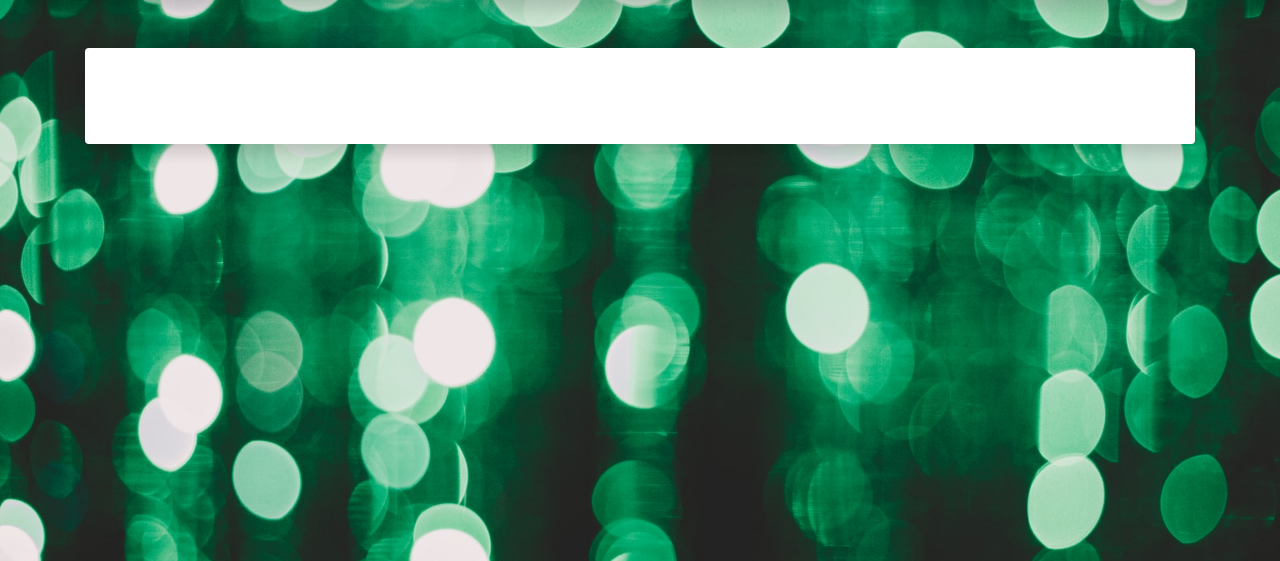
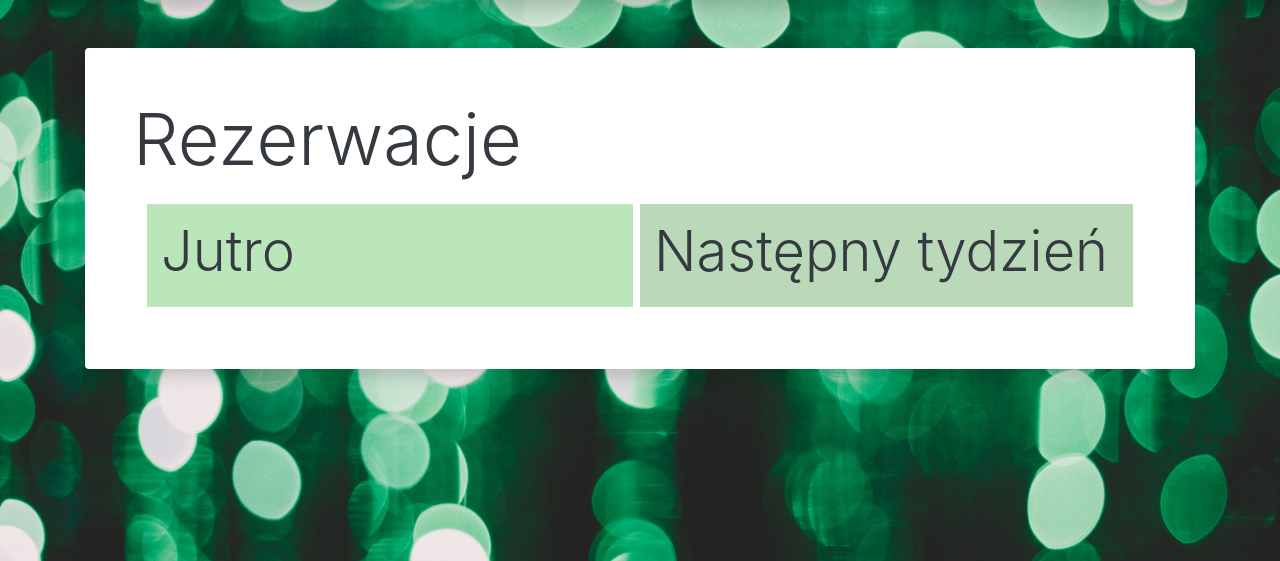
Before and after one commit to MuskoM/bazy_danych_reservations, a Django app: page /reservations/ in a window 1280 px wide. Shown: the part 60-621 px from the top of the page. Run offline with Django 3.2, Linux system fonts and the light colour scheme; data that the repository does not hold is empty; some libraries are stand-ins or nearby versions.

Commit message:
Wyswietlanie rezerwacji na jutro i na następny tydzien

```diff
--- /dev/null
+++ b/reservations/static/reservations/css/reservations.css
@@ -0,0 +1,18 @@
+.second-div {
+    background-color: hsla(120,70%,30%,0.3);
+    padding: 1em 1em 1em 1em;
+    grid-column: 2/3;
+}
+
+.first-div {
+    padding: 1em 1em 1em 1em;
+    background-color: hsla(120,70%,40%,0.3);
+    margin-right: 0.5em
+}
+
+.reservations-container{
+    padding: 1em 1em 1em 1em;
+    display: grid;
+    grid-template-columns: 1fr 1fr;
+    grid-column: 1/2;
+}
--- a/reservations/templates/reservations/reservation_list.html
+++ b/reservations/templates/reservations/reservation_list.html
@@ -2,13 +2,36 @@
 
 
 {% block contents %}
+    {% load static %}
+    <link rel="stylesheet" type="text/css" href="{% static "reservations/css/reservations.css" %}">
+    <h1 class="display-3">Rezerwacje</h1>
+    <div class="reservations-container">
+        <div class="first-div">
+
+            <h2 class="display-4">Jutro</h2>
+
+            {% for reservation in tomorrow_reservations %}
+
+                <p class="lead">{{ reservation.id_pomieszczenia }} {{ reservation.data_od.time }} {{ reservation.data_do.time }}</p>
+
+            {% endfor %}
+        </div>
+
+        <div class="second-div">
+
+            <h2 class="display-4">Następny tydzień</h2>
+
+            {% for element in next_week_reservations %}
+
+                <p class="lead">{{ element.id_pomieszczenia }} od {{ element.data_od }} do {{ element.data_do }}</p>
+
+            {% endfor %}
+
+        </div>
+    </div>
 
 
 
-    {% for element in lista_rezerwacji %}
 
-        <p>{{ element.id_pomieszczenia }} od {{ element.data_od.time }} do {{ element.data_do.time }}</p>
-
-    {% endfor %}
 
 {% endblock contents %}
--- a/reservations/views.py
+++ b/reservations/views.py
@@ -6,6 +6,8 @@ from .forms import NewReservationForm, ChangeStatusForm
 from django.views import View
 from django.contrib import messages
 from django.core.exceptions import ObjectDoesNotExist
+from django.utils import timezone
+from datetime import timedelta
 
 
 def index(request):
@@ -15,9 +17,17 @@ def index(request):
 def reservations(request):
     # TODO: kalendarz insert
 
-    all_reservations = RezerwacjaSali.objects.all()
+    accepted_reservations = RezerwacjaSali.objects.filter(status="Z")
+
+    next_week_reservations = accepted_reservations.filter(data_od__gt=timezone.now()+timedelta(days=7),
+                                                   data_od__lte=timezone.now()+timedelta(days=14)).order_by("data_od")
+    tomorrow_reservations = accepted_reservations.filter(data_od__gt=timezone.now(),
+                                                    data_od__lte=timezone.now()+timedelta(days=1)).order_by("data_od")
+
     context = {
-        "lista_rezerwacji": all_reservations
+        "lista_rezerwacji": accepted_reservations,
+        "next_week_reservations": next_week_reservations,
+        "tomorrow_reservations": tomorrow_reservations
     }
 
     return render(request, 'reservations/reservation_list.html', context)
```
